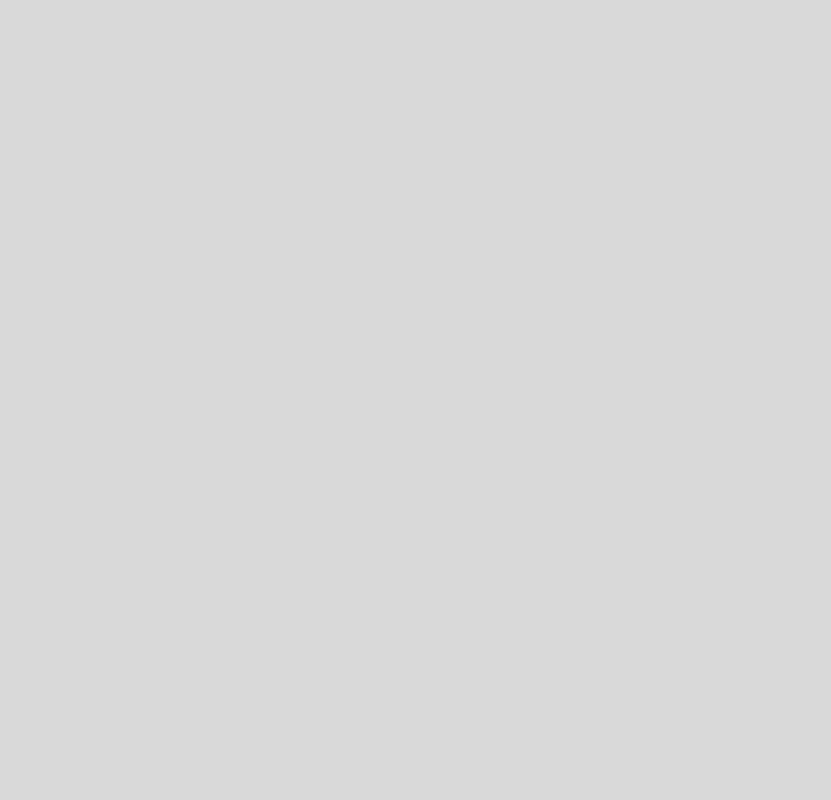
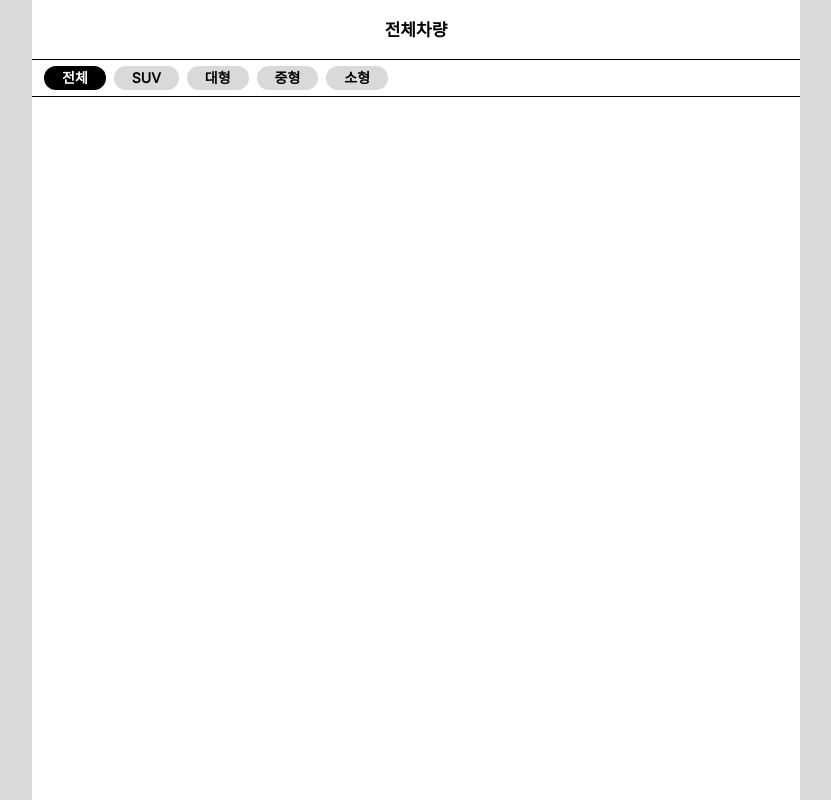
Before and after one commit to tesseractjh/vehicle-rental-app, a React (Create React App) app: page / in a window 1280 px wide. Shown: the whole page, without its empty margins (224-1055 px from the left). Built offline with nearby package versions, Linux system fonts and the light colour scheme.

Commit message:
Feat: add layout and router

```diff
--- a/src/App.tsx
+++ b/src/App.tsx
@@ -1,5 +1,14 @@
+import { BrowserRouter, Route, Routes } from 'react-router-dom';
+import Main from './pages/Main';
+
 function App() {
-  return <div />;
+  return (
+    <BrowserRouter>
+      <Routes>
+        <Route index element={<Main />} />
+      </Routes>
+    </BrowserRouter>
+  );
 }
 
 export default App;
--- /dev/null
+++ b/src/components/Layout/Header.tsx
@@ -0,0 +1,57 @@
+import { useNavigate } from 'react-router-dom';
+import styled from 'styled-components';
+import { ReactComponent as BackIcon } from '../../assets/icons/back.svg';
+
+type Props = {
+  title: string;
+  useBackButton?: boolean;
+};
+
+function Header({ title, useBackButton }: Props) {
+  const navigate = useNavigate();
+
+  const handleClick = () => {
+    navigate(-1);
+  };
+
+  return (
+    <Container>
+      <Title>{title}</Title>
+      {useBackButton ? (
+        <BackButton type="button" onClick={handleClick}>
+          <BackIcon />
+          <span className="sr-only">뒤로 가기</span>
+        </BackButton>
+      ) : null}
+    </Container>
+  );
+}
+
+const Container = styled.header`
+  position: relative;
+  height: 60px;
+  border-bottom: 1px solid ${({ theme }) => theme.color.BLACK};
+`;
+
+const Title = styled.h1`
+  height: 100%;
+  font-weight: 700;
+  font-size: 17px;
+  text-align: center;
+  line-height: 60px;
+`;
+
+const BackButton = styled.button`
+  position: absolute;
+  left: 20px;
+  top: 50%;
+  transform: translateY(-50%);
+  width: 24px;
+  height: 24px;
+  & > svg {
+    width: 100%;
+    height: 100%;
+  }
+`;
+
+export default Header;
--- /dev/null
+++ b/src/components/Layout/index.tsx
@@ -0,0 +1,33 @@
+import styled from 'styled-components';
+import Header from './Header';
+
+type Props = {
+  children?: React.ReactNode;
+} & React.ComponentProps<typeof Header>;
+
+function Layout({ title, useBackButton, children }: Props) {
+  return (
+    <Container>
+      <Header title={title} useBackButton={useBackButton} />
+      <Wrapper>{children}</Wrapper>
+    </Container>
+  );
+}
+
+const Container = styled.div`
+  overflow: hidden;
+  max-width: 768px;
+  height: 100vh;
+  margin: 0 auto;
+  background-color: ${({ theme }) => theme.color.WHITE};
+`;
+
+const Wrapper = styled.section`
+  overflow-y: scroll;
+
+  &::-webkit-scrollbar {
+    display: none;
+  }
+`;
+
+export default Layout;
--- /dev/null
+++ b/src/pages/Main/index.tsx
@@ -0,0 +1,12 @@
+import Layout from '../../components/Layout';
+import Category from '../../components/Category';
+
+function Main() {
+  return (
+    <Layout title="전체차량">
+      <Category />
+    </Layout>
+  );
+}
+
+export default Main;
```
